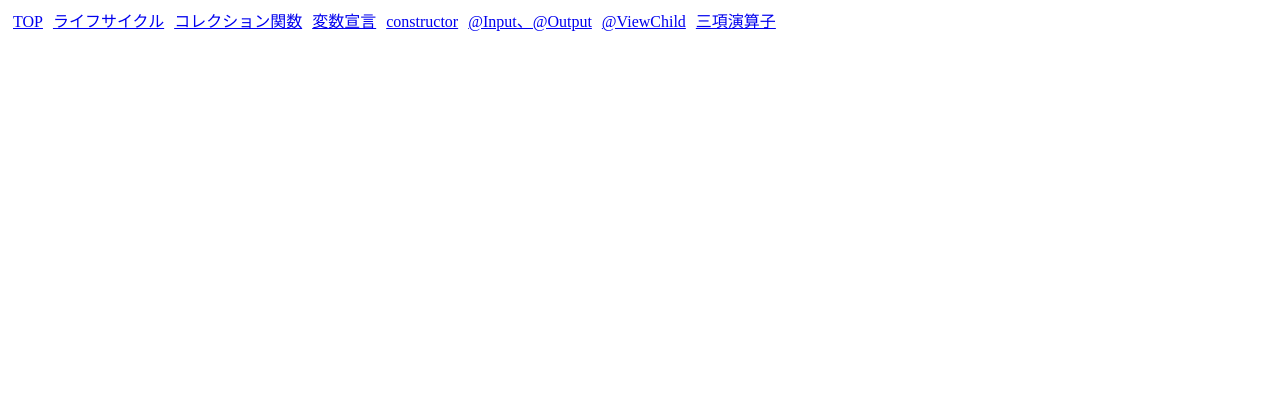
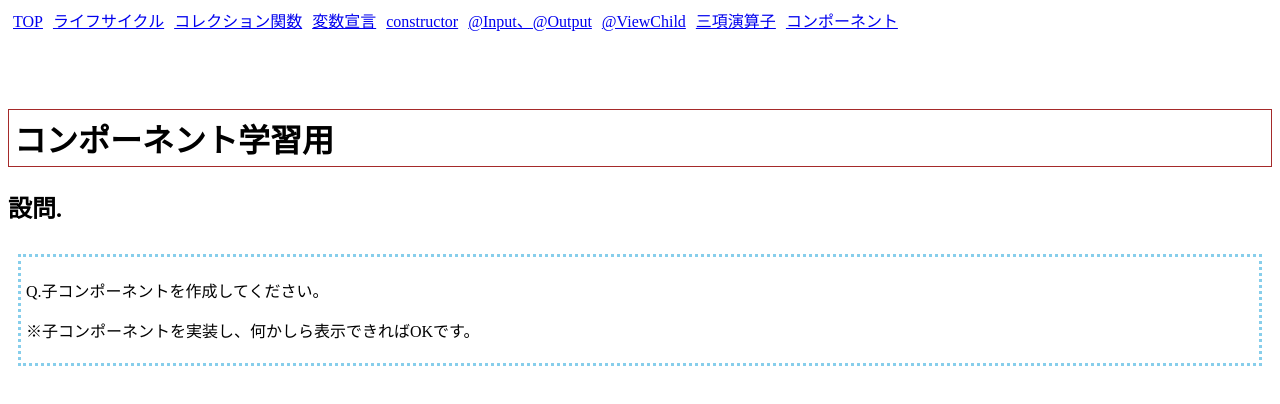
Before and after one commit to be-org-kamito/angular-larning, an Angular app: page /larningComponent in a window 1280 px wide. Before the commit this address led to /. Shown: the top 404 px of the page. Built offline with nearby package versions, Linux system fonts and the light colour scheme.

Commit message:
子コンポーネント設問ページ追加

```diff
--- a/src/app/app.component.html
+++ b/src/app/app.component.html
@@ -7,6 +7,7 @@
   <a routerLink="/inOutDecorator">@Input、@Output</a>
   <a routerLink="/vChildDecorator">@ViewChild</a>
   <a routerLink="/ternaryOperator">三項演算子</a>
+  <a routerLink="/larningComponent">コンポーネント</a>
 </nav>
 <div class="main-contents">
   <router-outlet></router-outlet>
--- a/src/app/app.module.ts
+++ b/src/app/app.module.ts
@@ -14,6 +14,7 @@ import { InOutDecoratorChildComponent } from './learning/inOutDecorator/inOutDec
 import { VChildDecoratorComponent } from './learning/vChildDecorator/vChildDecorator.component';
 import { VChildDecoratorChildComponent } from './learning/vChildDecorator/vChildDecoratorChild.component';
 import { TernaryOperatorComponent } from './learning/ternaryOperator/ternaryOperator.component';
+import { LarningComponentComponent } from './learning/larningComponent/larningComponent.component';
 
 const routes: Routes = [
   // 更新
@@ -25,6 +26,7 @@ const routes: Routes = [
   { path: 'inOutDecorator', component: InOutDecoratorComponent },
   { path: 'vChildDecorator', component: VChildDecoratorComponent },
   { path: 'ternaryOperator', component: TernaryOperatorComponent },
+  { path: 'larningComponent', component: LarningComponentComponent },
 ];
 
 @NgModule({
@@ -41,6 +43,7 @@ const routes: Routes = [
     VChildDecoratorComponent,
     VChildDecoratorChildComponent,
     TernaryOperatorComponent,
+    LarningComponentComponent,
   ],
   bootstrap: [AppComponent],
   exports: [RouterModule],
--- /dev/null
+++ b/src/app/learning/larningComponent/larningComponent.component.html
@@ -0,0 +1,10 @@
+<div>
+  <h1 class="question-header">コンポーネント学習用</h1>
+  <h2>設問.</h2>
+  <div class="question-grid">
+    <div class="question-headline">
+      <p>Q.子コンポーネントを作成してください。</p>
+      <p>※子コンポーネントを実装し、何かしら表示できればOKです。</p>
+    </div>
+  </div>
+</div>
--- /dev/null
+++ b/src/app/learning/larningComponent/larningComponent.component.ts
@@ -0,0 +1,8 @@
+import { Component } from '@angular/core';
+
+@Component({
+  selector: 'larningComponent',
+  templateUrl: './larningComponent.component.html',
+  styles: [],
+})
+export class LarningComponentComponent {}
--- a/src/styles.scss
+++ b/src/styles.scss
@@ -13,6 +13,7 @@
 
 .question-header {
   border: solid 1px brown;
+  padding: 5px;
 }
 
 .explanation-block {
```
